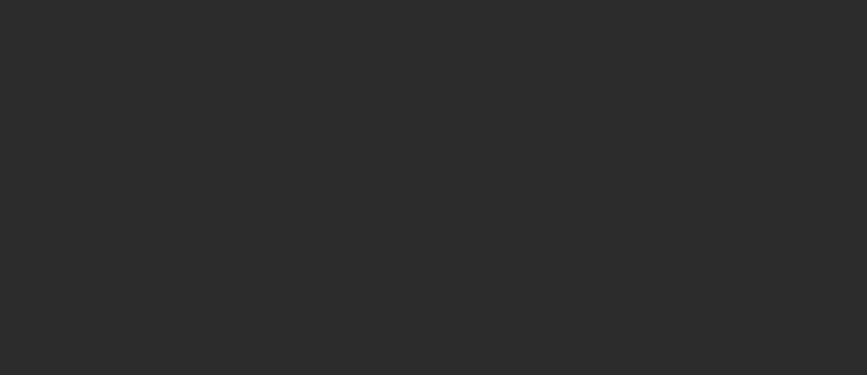
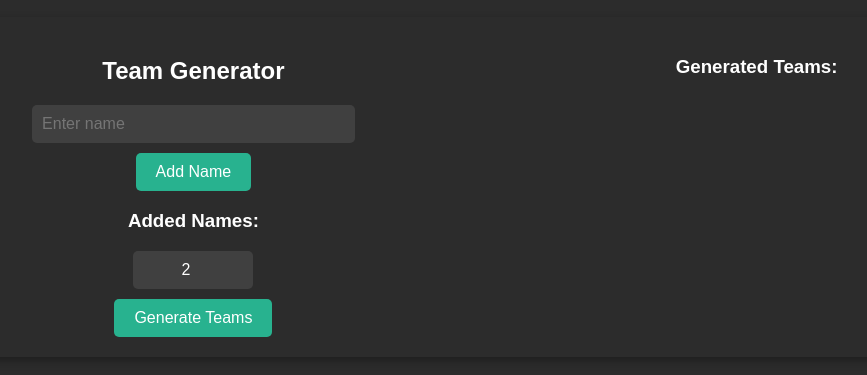
Before and after one commit to eraykrkpnr/hivez-moderator-tools, a React (Create React App) app: page /TeamSelector in a window 1280 px wide. Before the commit this address had no page. Shown: the part 213-588 px from the top of the page, without its empty margins (165-1032 px from the left). Built offline with nearby package versions, Linux system fonts and the light colour scheme.

Commit message:
TeamSelector

```diff
--- a/src/App.js
+++ b/src/App.js
@@ -2,6 +2,7 @@ import React from "react";
 import { BrowserRouter as Router, Route, Routes } from "react-router-dom";
 import Countdown from "./components/Countdown";
 import EkipList from "./components/EkipList";
+import TeamGenerator from "./components/TeamSelector";
 import "./App.css";
 
 function App() {
@@ -11,6 +12,7 @@ function App() {
         <Routes>
           <Route exact path="/" element={<Countdown />} />
           <Route path="/EkipList" element={<EkipList />} />
+          <Route path="/TeamSelector" element={<TeamGenerator />} />
         </Routes>
       </Router>
     </div>
--- /dev/null
+++ b/src/components/TeamSelector.css
@@ -0,0 +1,142 @@
+/* Genel sayfa ayarları */
+body,
+html {
+  margin: 0;
+  padding: 0;
+  width: 100%;
+  height: 100%;
+  overflow: hidden; /* Sayfa kaydırmasını engelle */
+  font-family: "Arial", sans-serif;
+  display: flex;
+  justify-content: center;
+  align-items: center;
+  background-color: #2c2c2c;
+}
+
+/* Ana container'ı iki kolona ayır */
+.team-generator-container {
+  display: flex;
+  justify-content: space-between;
+  width: 80vw;
+  height: auto;
+  background-color: #2c2c2c;
+  padding: 20px;
+  border-radius: 10px;
+  box-shadow: 0px 4px 10px rgba(0, 0, 0, 0.3);
+}
+
+/* Kolonlar */
+.column {
+  width: 45%; /* Kolonlar arasında eşit boşluk olsun */
+  display: flex;
+  flex-direction: column;
+  justify-content: flex-start;
+  align-items: center;
+  color: white;
+}
+
+/* İsim ekleme input alanı */
+form input[type="text"] {
+  width: calc(100% - 40px);
+  padding: 10px;
+  border: none;
+  border-radius: 5px;
+  font-size: 16px;
+  background-color: #404040;
+  color: white;
+  margin-bottom: 10px;
+}
+
+form button {
+  background-color: #28b28f;
+  color: white;
+  border: none;
+  border-radius: 5px;
+  padding: 10px 20px;
+  cursor: pointer;
+  font-size: 16px;
+}
+
+form button:hover {
+  background-color: #008060;
+}
+
+/* Eklenen isimlerin listesi */
+.added-names ul {
+  list-style-type: none;
+  padding: 0;
+  width: 100%;
+}
+
+.added-names ul li {
+  background-color: #404040;
+  padding: 10px;
+  margin: 5px 0;
+  border-radius: 5px;
+  text-align: left;
+}
+
+/* Takım sayısı girişi */
+input[type="number"] {
+  width: 100px;
+  padding: 10px;
+  border: none;
+  border-radius: 5px;
+  font-size: 16px;
+  background-color: #404040;
+  color: white;
+  margin-bottom: 10px;
+  text-align: center;
+}
+
+/* Butonlar */
+.buttons {
+  display: flex;
+  gap: 10px;
+}
+
+.buttons button {
+  background-color: #28b28f;
+  color: white;
+  border: none;
+  border-radius: 5px;
+  padding: 10px 20px;
+  cursor: pointer;
+  font-size: 16px;
+}
+
+.buttons button:hover {
+  background-color: #008060;
+}
+
+/* Oluşturulan takımlar */
+.generated-teams {
+  width: 100%;
+}
+
+.generated-teams div {
+  background-color: #404040;
+  padding: 10px;
+  margin: 10px 0;
+  border-radius: 5px;
+}
+
+.generated-teams h4 {
+  margin: 0;
+  padding: 0 0 10px 0;
+  color: #28b28f;
+}
+
+.generated-teams ul {
+  list-style-type: none;
+  padding: 0;
+  margin: 0;
+}
+
+.generated-teams ul li {
+  background-color: #505050;
+  padding: 8px;
+  margin: 5px 0;
+  border-radius: 5px;
+  color: white;
+}
--- /dev/null
+++ b/src/components/TeamSelector.js
@@ -0,0 +1,85 @@
+import React, { useState } from "react";
+import "./TeamSelector.css"; // CSS dosyasını ekleyin
+
+function TeamGenerator() {
+  const [names, setNames] = useState([]);
+  const [teamCount, setTeamCount] = useState(2); // Default team count
+  const [teams, setTeams] = useState([]);
+
+  const addName = (event) => {
+    event.preventDefault();
+    const nameInput = event.target.elements.name.value;
+    if (nameInput) {
+      setNames([...names, nameInput]);
+      event.target.reset();
+    }
+  };
+
+  const generateTeams = () => {
+    const shuffledNames = [...names].sort(() => 0.5 - Math.random());
+    const tempTeams = Array.from({ length: teamCount }, () => []);
+
+    shuffledNames.forEach((name, index) => {
+      tempTeams[index % teamCount].push(name);
+    });
+
+    setTeams(tempTeams);
+  };
+
+  return (
+    <div className="team-generator-container">
+      <div className="column">
+        <h2>Team Generator</h2>
+        <form onSubmit={addName}>
+          <input
+            type="text"
+            name="name"
+            placeholder="Enter name"
+            className="name-input"
+            required
+          />
+          <button type="submit">Add Name</button>
+        </form>
+
+        <div className="added-names">
+          <h3>Added Names:</h3>
+          <ul>
+            {names.map((name, index) => (
+              <li key={index}>{name}</li>
+            ))}
+          </ul>
+        </div>
+
+        <input
+          type="number"
+          min="2"
+          value={teamCount}
+          onChange={(e) => setTeamCount(Number(e.target.value))}
+          placeholder="Number of teams"
+        />
+
+        <div className="buttons">
+          <button onClick={generateTeams}>Generate Teams</button>
+        </div>
+      </div>
+
+      <div className="column">
+        <div className="generated-teams">
+          <h3>Generated Teams:</h3>
+          {teams.map((team, index) => (
+            <div key={index}>
+              <h4>Team {index + 1}</h4>
+              <ul>
+                {team.map((name, idx) => (
+                  <li key={idx}>{name}</li>
+                ))}
+              </ul>
+            </div>
+          ))}
+        </div>
+      </div>
+    </div>
+  );
+}
+
+export default TeamGenerator;
```
